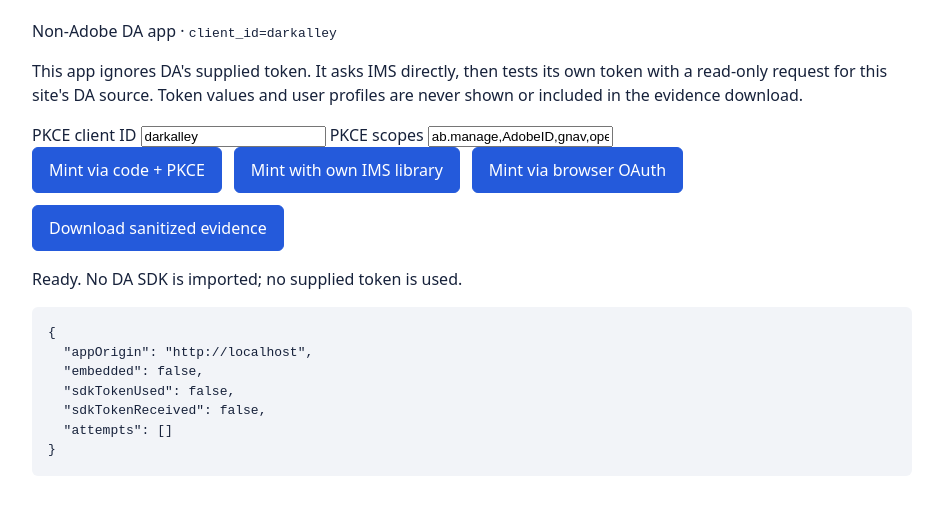
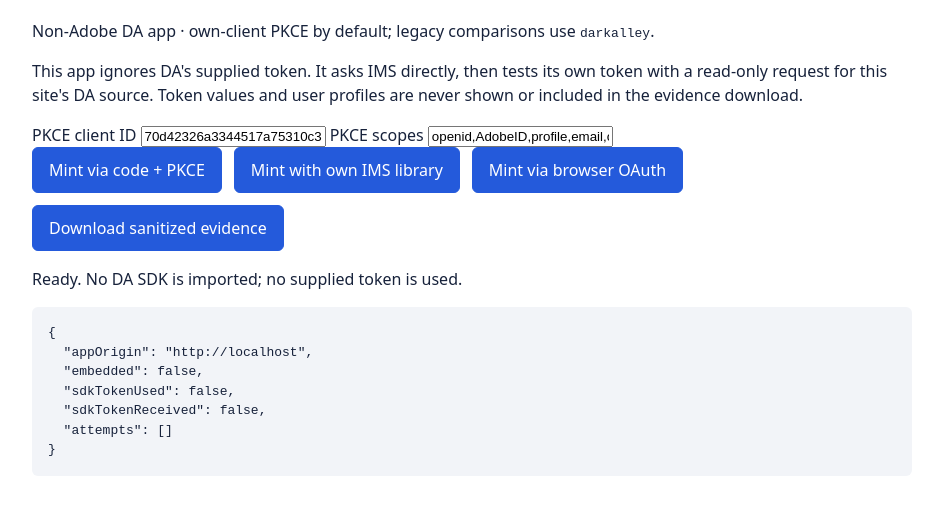
Before and after one commit to ben-there-done-that/token-poc, a website with bundled scripts: page tools/token/index.html in a window 1280 px wide. Shown: the part 128-642 px from the top of the page, without its empty margins (168-1111 px from the left). Built offline with nearby package versions, Linux system fonts and the light colour scheme.

Commit message:
feat: default to verified SPA client and record independent minting success

```diff
--- a/tools/token/index.html
+++ b/tools/token/index.html
@@ -11,12 +11,12 @@
   <body>
     <main class="token-poc">
       <h1>Independent IMS token</h1>
-      <p>Non-Adobe DA app · <code>client_id=darkalley</code></p>
+      <p>Non-Adobe DA app · own-client PKCE by default; legacy comparisons use <code>darkalley</code>.</p>
       <p>This app ignores DA's supplied token. It asks IMS directly, then tests its own token with a read-only request for this site's DA source. Token values and user profiles are never shown or included in the evidence download.</p>
       <label for="client-id">PKCE client ID</label>
-      <input id="client-id" value="darkalley" autocomplete="off">
+      <input id="client-id" value="70d42326a3344517a75310c36b9b4f2b" autocomplete="off">
       <label for="scope">PKCE scopes</label>
-      <input id="scope" value="ab.manage,AdobeID,gnav,openid,org.read,read_organizations,session,aem.frontend.all,additional_info.ownerOrg,additional_info.projectedProductContext,account_cluster.read" autocomplete="off">
+      <input id="scope" value="openid,AdobeID,profile,email,org.read" autocomplete="off">
       <div class="actions">
         <button id="pkce" type="button">Mint via code + PKCE</button>
         <button id="imslib" type="button">Mint with own IMS library</button>
```
Also changed, not shown: README.md.
